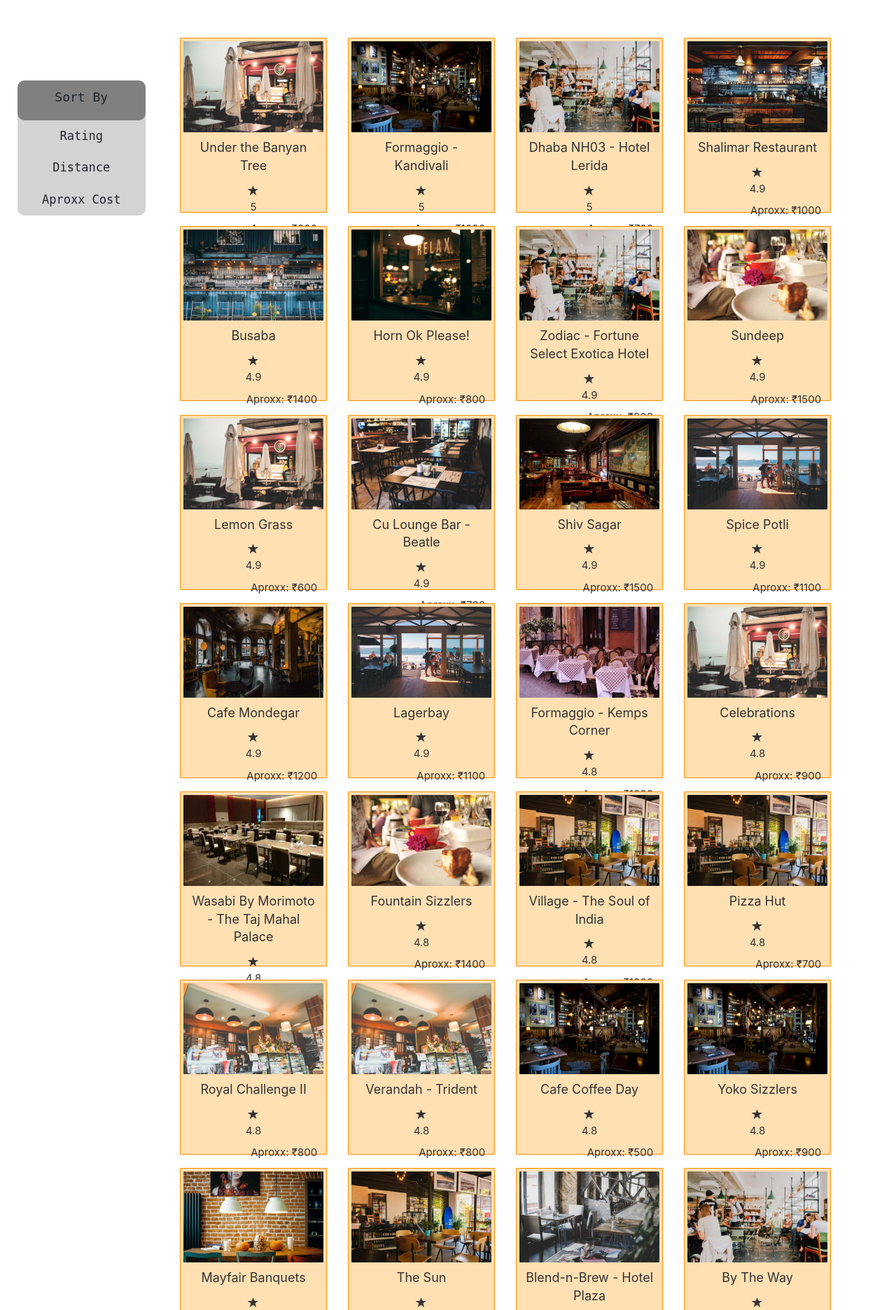
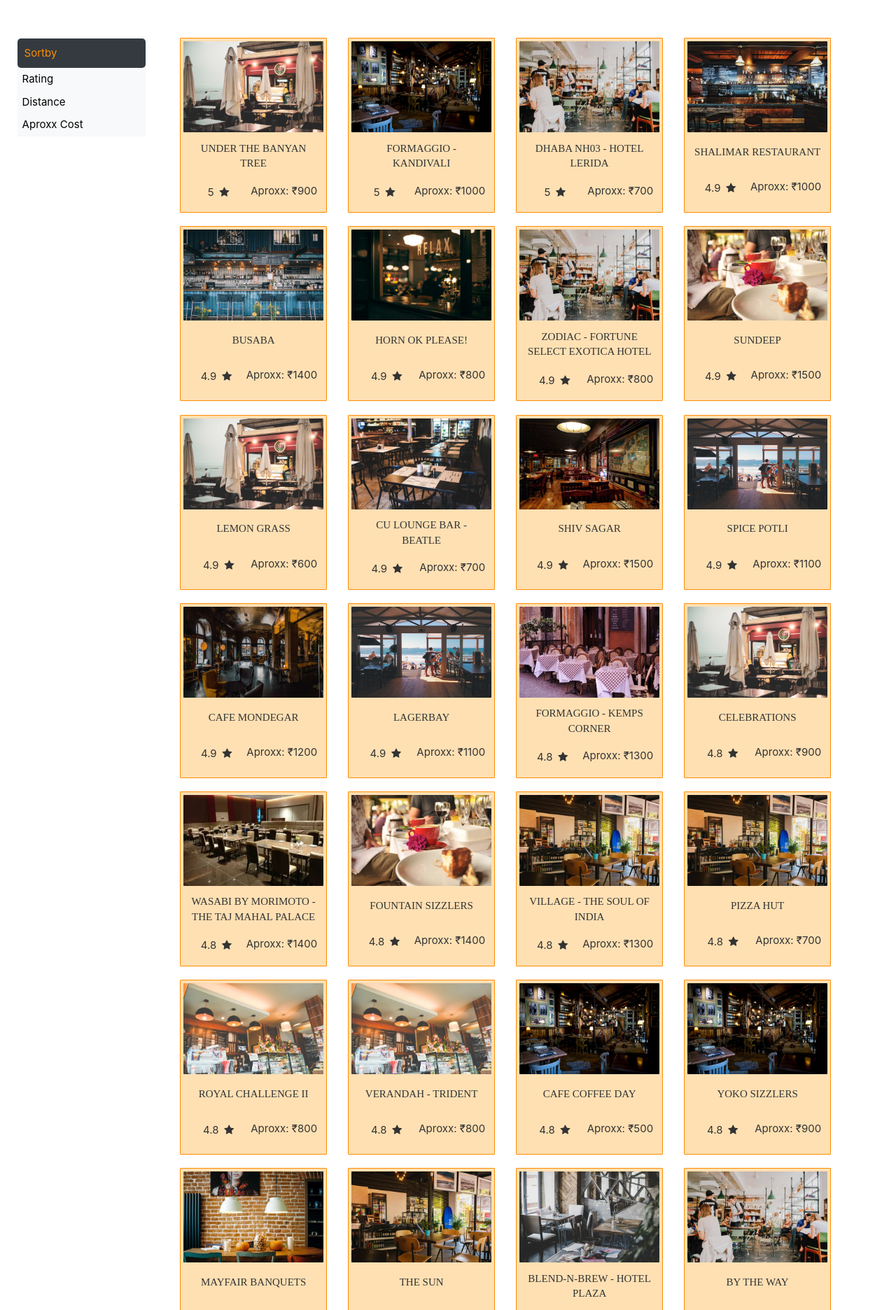
Before and after one commit to harshpatel23/Foodle, a PHP site: page /all_rest.php?sort_by=rating in a window 1280 px wide. Shown: the part 62-1934 px from the top of the page at 70% size. Run offline with PHP 8.4, Linux system fonts and the light colour scheme; data comes from the database, SQL or seed files in the repository.

Commit message:
all rest page css done

```diff
--- a/all_rest.php
+++ b/all_rest.php
@@ -3,8 +3,7 @@ session_start();
 include 'templates/header.php';
 
 function addcss(){
-	echo '<link rel="stylesheet" type="text/css" href="styles/index.css">';
-    echo '<link rel="stylesheet" type="text/css" href="styles/rest_det.css">';
+    echo '<link rel="stylesheet" type="text/css" href="styles/all_rest_nav.css">';
     echo '<link rel="stylesheet" type="text/css" href="styles/grid.css">';
 }
 
@@ -18,6 +17,18 @@ else
    <div class="row" id="outer-row">
         <div class="col-sm-2 sticky-top" id="column-left">
 		<div class="sticky-top">
+
+			<ul class="nav nav-pills flex-column bg-light">
+				<li class="nav-brand bg-dark" id="nav-head">Sortby</li>
+				<li class="nav-item" id="side-nav-item"><a class="nav-link" id="side-nav-link" href="all_rest.php?sort_by=rating">Rating</a></li>
+				<li class="nav-item" id="side-nav-item"><a class="nav-link" id="side-nav-link" href="all_rest.php?sort_by=distance">Distance</a></li>
+				<li class="nav-item" id="sidenav-item"><a class="nav-link" id="side-nav-link" href="all_rest.php?sort_by=cost">Aproxx Cost</a></li>
+			</ul>
+
+
+
+
+			<!--
             <div id="side-nav">
         <div id="side-nav-item" style="background-color:#808080;border-radius:10px;">
             <p>Sort By</p>
@@ -38,6 +49,7 @@ else
 		</div>
         </a>
         </div>
+-->
 		</div>
 		</div>
         <div class="col-sm-9" id = "column-right">
@@ -78,14 +90,16 @@ else
                 ?>
                             <div class="col-sm-3" id = "hotel" >
                                 <div class="thumbnail">
-                                <a href="rest_details.php?rest_id=<?php echo $id ?>">
+                                <a id="rest-link" href="rest_details.php?rest_id=<?php echo $id ?>">
                                 <img src="images/<?php echo abs(crc32($id))%30; ?>.jpg" alt="<?php echo "$name"?>" style="width:100%; height: 130px;">
                                 <div class="caption">
+                                    <div id="rest-name">
                                     <p><?php echo $name ?></p>
+										</div>
                                     <div id='rate-cost'>
-                                        <span class="glyphicon glyphicon-star" id='star'></span>
-                                        <p id='rating'><?php echo $rating ?></p>
-                                        <p id='cost'><?php echo "Aproxx: ₹".$cost ?></p>
+										<span id="cost"><?php echo "Aproxx: ₹".$cost ?></span>
+										<span id="rating"><?php echo $rating ?></span>
+                                        <span class="fa fa-star" id="star"></span>
                                     </div>
                                 </div>
                                 </a>
@@ -116,14 +130,16 @@ else
                 ?>
                             <div class="col-sm-3" id = "hotel" >
                                 <div class="thumbnail">
-                                <a href="rest_details.php?rest_id=<?php echo $id ?>">
+                                <a id="rest-link" href="rest_details.php?rest_id=<?php echo $id ?>">
                                 <img src="images/<?php echo abs(crc32($id))%30; ?>.jpg" alt="<?php echo "$name"?>" style="width:100%; height: 130px;">
                                 <div class="caption">
+                                    <div id="rest-name">
                                     <p><?php echo $name ?></p>
+										</div>
                                     <div id='rate-cost'>
-                                        <span class="glyphicon glyphicon-star" id='star'></span>
-                                        <p id='rating'><?php echo $rating ?></p>
-                                        <p id='cost'><?php echo "Aproxx: ₹".$cost ?></p>
+										<span id="cost"><?php echo "Aproxx: ₹".$cost ?></span>
+										<span id="rating"><?php echo $rating ?></span>
+                                        <span class="fa fa-star" id="star"></span>
                                     </div>
                                 </div>
                                 </a>
--- /dev/null
+++ b/styles/all_rest_nav.css
@@ -0,0 +1,21 @@
+#side-nav-link{
+	font-size: 15px;
+	color: black;
+	padding: 5px;
+}
+
+#side-nav-link:active, #side-nav-link:hover{
+	background-color: #e27e26;
+	color: #F8F9FA;
+}
+
+#nav-head{
+	padding: 10px;
+	font-size: 15px;
+	color: darkorange;
+	border-radius: 5px;
+}
+
+#side-nav-item{
+	border-radius: 5px;
+}
--- a/styles/rest_det.css
+++ /dev/null
@@ -1,47 +0,0 @@
-#side-nav{
-    border:none;
-    padding-right: 0px;
-    background-color: lightgray;
-    border-radius: 10px;
-}
-.sticky-top{
-    padding-top: 60px;
-}
-#side-nav-item{
-	text-align: center;
-    font-family: monospace;
-	font-size: 17px;
-	padding: 10px;
-    border:none;
-}
-
-#side-nav-item:hover{
-    border-radius:10px;
-    background-color: darkorange;
-}
-
-#side-nav-link{
-	color: inherit;
-}
-#side-nav-link:hover{
-	text-decoration: none;
-}
-
-#side-nav-item:active{
-	color: white;
-}
-
-#side-nav-link:visited{
-	text-decoration: none;
-}
-
-#side-nav-link:focus{
-	color: white;
-	text-decoration: none;
-	outline: 0px;
-}
-
-#rating-star{
-	font-size: 18px;
-	padding: 1px;
-}
```
Also changed, not shown: templates/grid.php (+0 -24 lines).
